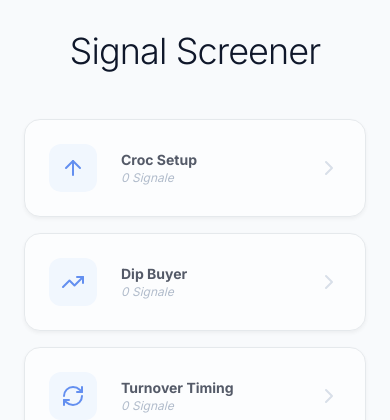
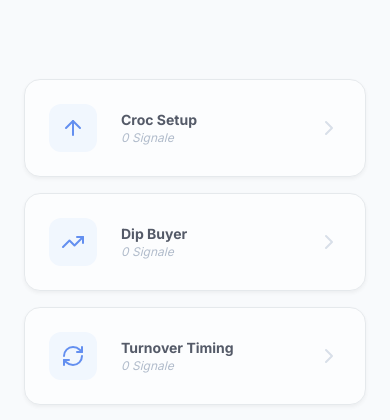
Before and after one commit to fxhuhn/croc-trader, a Flask app: page /screener in a window 390 px wide. Shown: the part 65-485 px from the top of the page. Run offline with Flask 3, Linux system fonts and the light colour scheme; data that the repository does not hold is empty; parts of the project's set-up code (start-up, migrations or seed data) failed here and were passed over; some libraries are stand-ins or nearby versions.

Commit message:
hide header on mobile

```diff
--- a/app/templates/screener.html
+++ b/app/templates/screener.html
@@ -132,7 +132,7 @@
 <main class="flex-grow pt-24 pb-12 px-4 sm:px-6 lg:px-8 max-w-7xl mx-auto w-full">
 
     <div class="mb-12 text-center sm:text-left">
-        <h1 class="text-4xl font-light text-slate-900 tracking-tight mb-3">Signal Screener</h1>
+        <h1 class="text-4xl font-light text-slate-900 tracking-tight mb-3 hidden md:block">Signal Screener</h1>
         <p class="text-lg text-slate-500 max-w-2xl font-light hidden lg:block">
             Entdecken Sie aktuelle Handelsmöglichkeiten basierend auf unseren quantitativen Strategien.
         </p>
```
